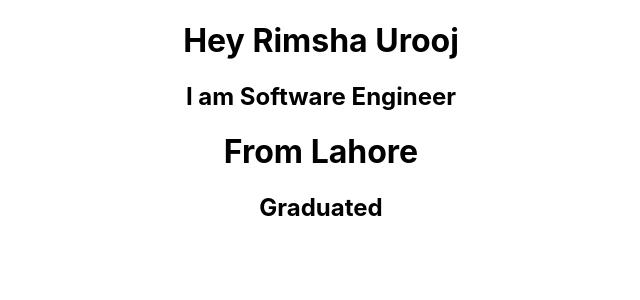
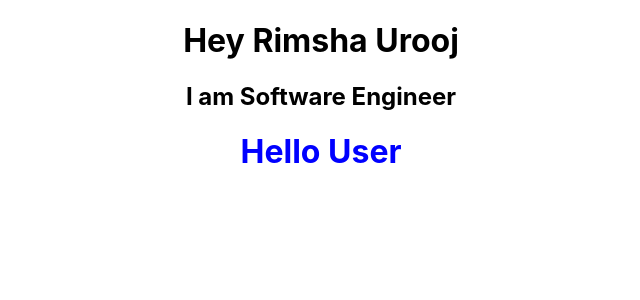
Before and after one commit to Rimsha-Urooj/first, a React (Create React App) app: page / in a window 1280 px wide. Shown: the top 300 px of the page, without its empty margins (319-959 px from the left). Built offline with nearby package versions, Linux system fonts and the light colour scheme.

Commit message:
key value pair in createElement method

```diff
--- a/src/components/Hello.js
+++ b/src/components/Hello.js
@@ -2,17 +2,21 @@ import React from 'react'
 
 function Hello (){
     // codse using JSX
-    return (
-        <div>
-            <h1>From Lahore</h1>
-            <h2>Graduated</h2>
-        </div>
-    )
+    // return (
+    //     <div>
+    //         <h1>From Lahore</h1>
+    //         <h2>Graduated</h2>
+    //     </div>
+    // )
 
     // Without using JSX
     // React library provides createElement method.
 
-    // return React.createElement('div', null, 'Hey User.');
+    return React.createElement(
+        'div',
+        {id:'first', style:{color:'blue'}},
+        React.createElement('h1',null,'Hello User')
+    );
 
 
 }
```
